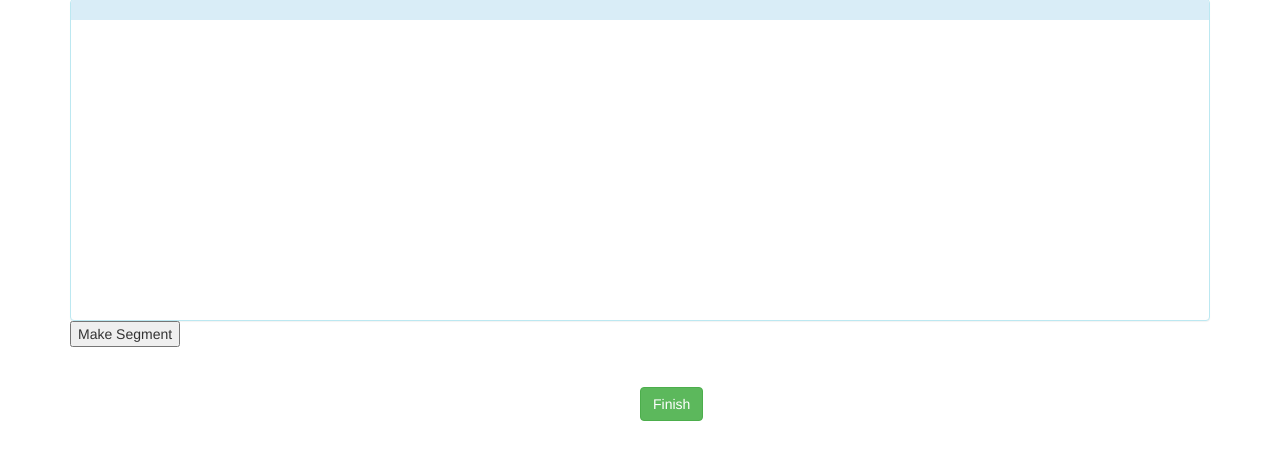
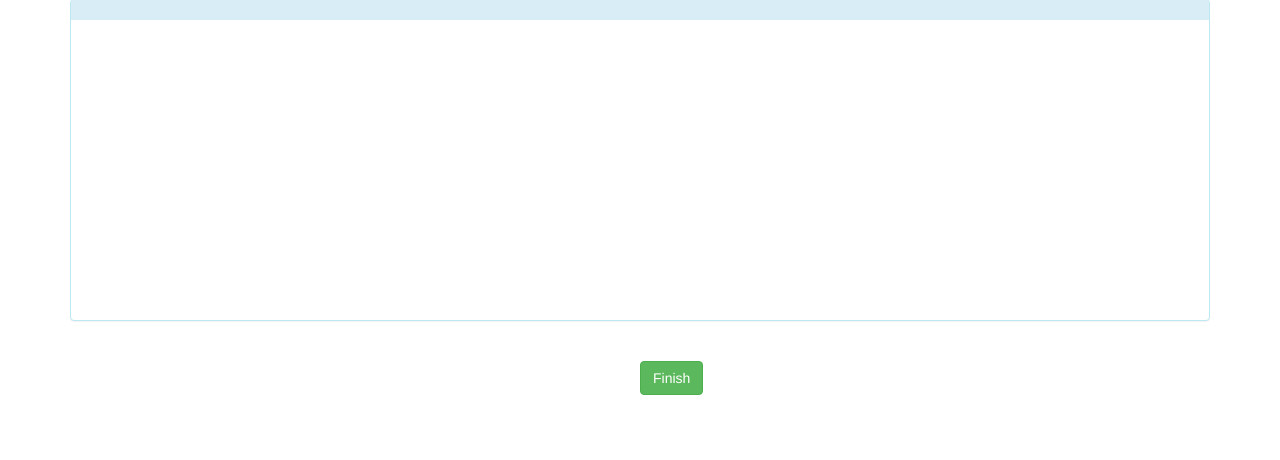
Before and after one commit to iamdsc/smart-sanskrit-annotator, a Django app: template mysite/annotatorapp/templates/annotatorapp/presentdata.html in a window 1280 px wide. Shown: the part 247-707 px from the top of the page. Run offline with Django 3.2, Linux system fonts and the light colour scheme; the template is opened without the code that fills it, so the values that code supplies are empty; some libraries are stand-ins or nearby versions.

Commit message:
Removed Make Segment button

```diff
--- a/mysite/annotatorapp/templates/annotatorapp/presentdata.html
+++ b/mysite/annotatorapp/templates/annotatorapp/presentdata.html
@@ -94,7 +94,6 @@
    </div>
 
   </div>
-  <button id='get-sel'>Make Segment</button>
     <!--flowchart will be generated upon clicking the finish button-->
   <button id='finish' align='centre' class='btn btn-success' style="margin: 40px 50% 0 50%;" title='Finish Segmentation'> Finish </button>
 </div>
```
